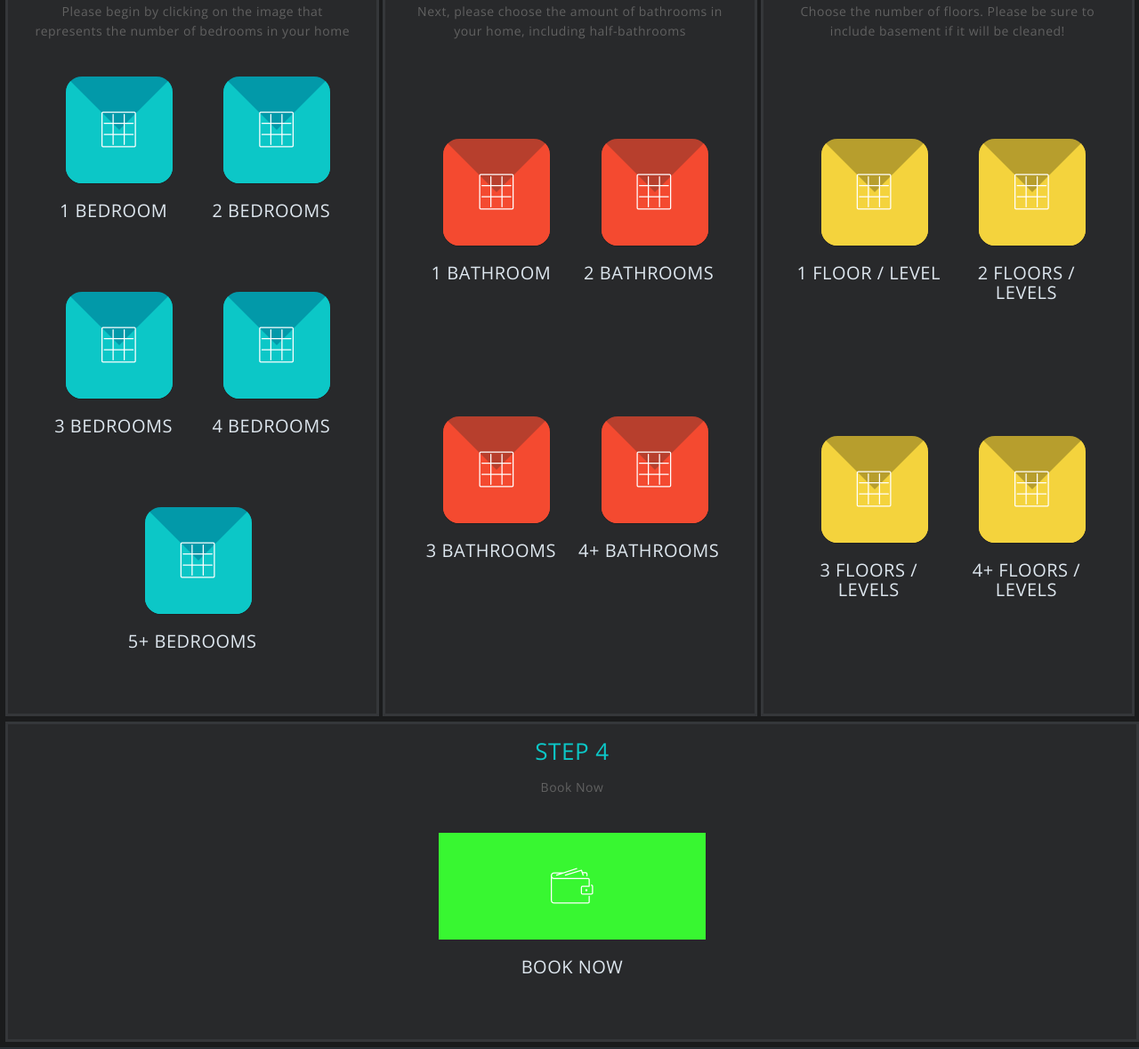
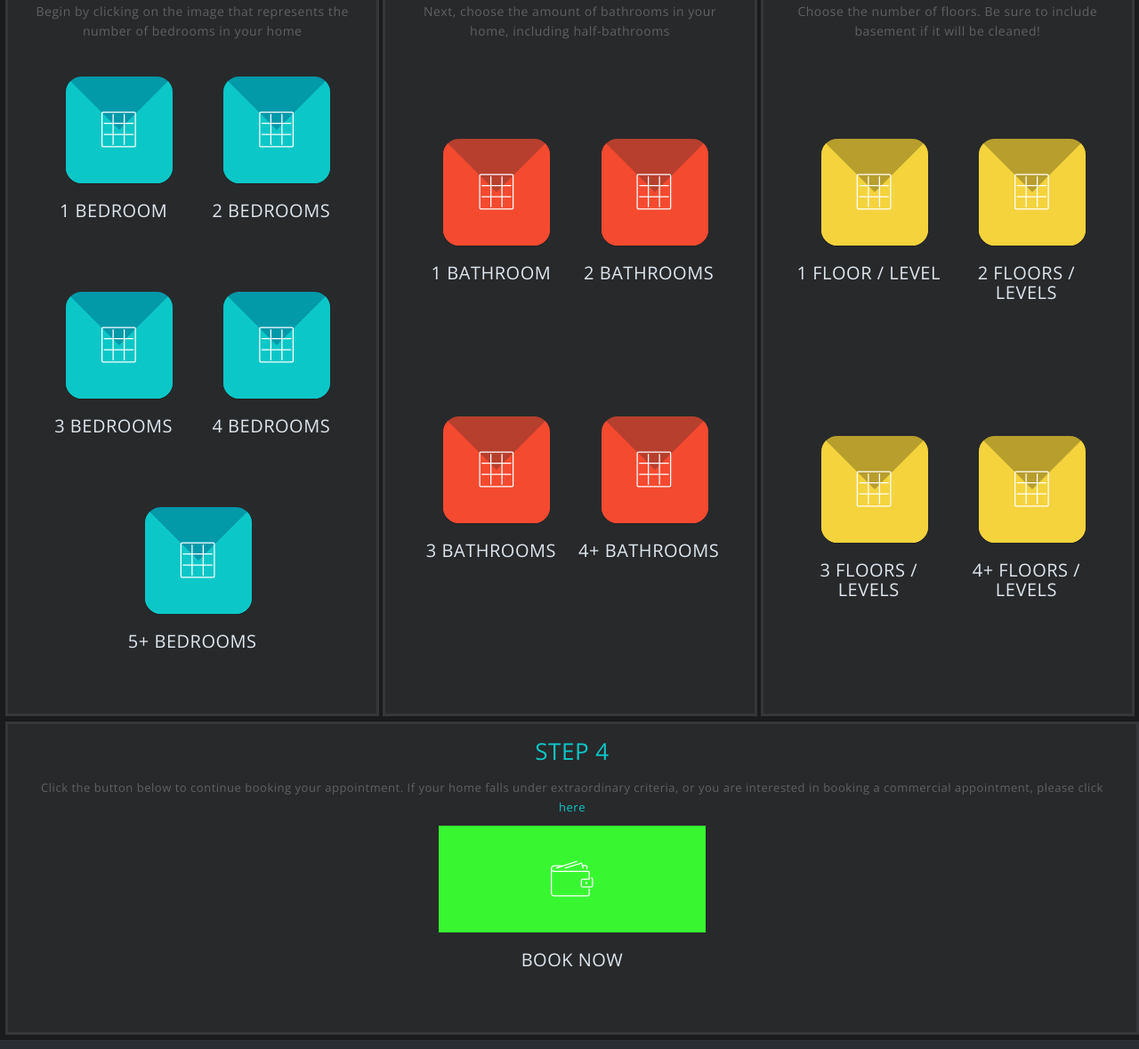
Before and after one commit to MasterlyMaids/masterlymaids.github.io, a plain HTML site: page index.html in a window 1280 px wide. Shown: the part 121-1300 px from the top of the page at 89% size. Drawn offline with nearby package versions, Linux system fonts and the light colour scheme.

Commit message:
Initial Launch

```diff
--- a/index.html
+++ b/index.html
@@ -90,11 +90,11 @@
 </div>
 <div class="howtowrapper">
 <div class="home4 section wave pricing">
-    <div class="container howto">
+    <div class="container howto" id="conf1">
         <div class="row banner-info">
             <div class="col-lg-12 text-center">
                 <h1 class="section-title"><span>Step 1</span><img id="check1" src="html/images/check.png" style="display:none"/></h1>
-                <p class="sub-title">Please begin by clicking on the image that represents the number of bedrooms in your home</p>
+                <p class="sub-title">Begin by clicking on the image that represents the number of bedrooms in your home</p>
             </div>
             <div class="col-lg-12 col-md-12 home4-percentage">
 				<div class="col-lg-3 col-md-3 howtobr">
@@ -139,11 +139,11 @@
 
 
 <div class="home4 section wave pricing">
-    <div class="container howto bafix">
+    <div class="container howto bafix" id="conf2">
         <div class="row banner-info">
             <div class="col-lg-12 text-center">
                 <h1 class="section-title"><span>Step 2</span><img id="check2" src="html/images/check.png" style="display:none"/></h1>
-                <p class="sub-title">Next, please choose the amount of bathrooms in your home, including half-bathrooms</p>
+                <p class="sub-title">Next, choose the amount of bathrooms in your home, including half-bathrooms</p>
             </div>
             <div class="middle"></div>
             <div class="col-lg-12 col-md-12 home4-percentage">
@@ -182,11 +182,11 @@
 </div>
 
 <div class="home4 section wave pricing">
-    <div class="container howto bafix">
+    <div class="container howto bafix" id="conf3">
         <div class="row banner-info">
             <div class="col-lg-12 text-center">
                 <h1 class="section-title"><span>Step 3</span><img id="check3" src="html/images/check.png" style="display:none"/></h1>
-                <p class="sub-title">Choose the number of floors. Please be sure to include basement if it will be cleaned!</p>
+                <p class="sub-title">Choose the number of floors. Be sure to include basement if it will be cleaned!</p>
             </div>
             <div class="middle"></div>
             <div class="col-lg-12 col-md-12 home4-percentage">
@@ -229,11 +229,13 @@
         <div class="row banner-info">
             <div class="col-lg-12 text-center">
                 <h1 class="section-title"><span>Step 4</span></h1>
-                <p class="sub-title">Book Now</p>
+                <div class="chwrap"><p class="bookst">Click the button below to continue booking your appointment. If your home
+                    falls under extraordinary criteria, or you are interested in booking a commercial appointment,
+                    please click <a href="na.html">here</a></p></div>
             </div>
             <div class="col-lg-12 col-md-12 home4-percentage">
 				<div class="col-lg-3 col-md-3 howtoch">
-					<div class="checkout-icon"><span class="icon-wallet"></span></div>
+					<a href="na.html"><div class="checkout-icon"><span class="icon-wallet"></span></div></a>
 						<h3 class="light uppercase">Book Now</h3>
                         <!--<p>Parallax sections which will really attract the users attention.</p>-->
 				</div><!-- End Factor -->
@@ -411,6 +413,15 @@
         );
     });
 </script>
+<script>
+  (function(i,s,o,g,r,a,m){i['GoogleAnalyticsObject']=r;i[r]=i[r]||function(){
+  (i[r].q=i[r].q||[]).push(arguments)},i[r].l=1*new Date();a=s.createElement(o),
+  m=s.getElementsByTagName(o)[0];a.async=1;a.src=g;m.parentNode.insertBefore(a,m)
+  })(window,document,'script','https://www.google-analytics.com/analytics.js','ga');
 
+  ga('create', 'UA-100343967-1', 'auto');
+  ga('send', 'pageview');
+
+</script>
 </body>
 </html>
```
